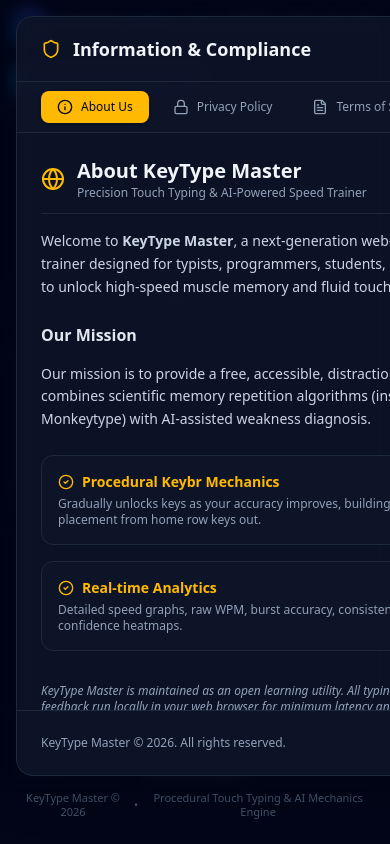
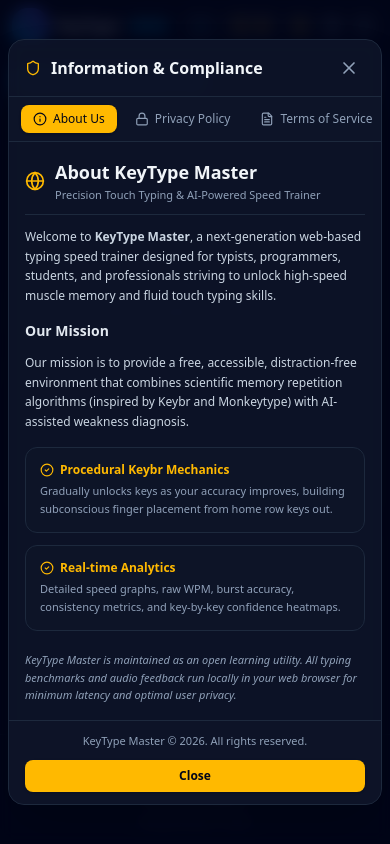
Before and after one commit to SadeemRahman1/keytypemater, a React (Vite) app: page / in a window 390 px wide. Both pictures are taken after a click on the button 364 px from the left and 26 px from the top of the page. Built offline with nearby package versions, Linux system fonts and the light colour scheme.

Commit message:
style: improve mobile responsiveness for footer and modal
Refine layout and spacing for smaller screens to ensure better usability across devices.

```diff
--- a/src/App.tsx
+++ b/src/App.tsx
@@ -285,41 +285,41 @@
       </main>
 
       {/* Footer */}
-      <footer className="py-6 px-4 text-center text-xs text-slate-500 border-t border-slate-800/40 select-none space-y-2">
-        <div className="flex items-center justify-center gap-4 flex-wrap text-slate-400">
+      <footer className="py-4 sm:py-6 px-3 sm:px-4 text-center text-xs text-slate-500 border-t border-slate-800/40 select-none space-y-2">
+        <div className="flex items-center justify-center gap-2 sm:gap-4 flex-wrap text-xs text-slate-400">
           <button
             onClick={() => openLegalModal('about')}
-            className="hover:text-amber-400 transition-colors cursor-pointer"
+            className="hover:text-amber-400 transition-colors cursor-pointer py-1 px-1.5"
           >
             About Us
           </button>
-          <span>•</span>
+          <span className="text-slate-700">•</span>
           <button
             onClick={() => openLegalModal('privacy')}
-            className="hover:text-amber-400 transition-colors cursor-pointer"
+            className="hover:text-amber-400 transition-colors cursor-pointer py-1 px-1.5"
           >
             Privacy Policy
           </button>
-          <span>•</span>
+          <span className="text-slate-700">•</span>
           <button
             onClick={() => openLegalModal('terms')}
-            className="hover:text-amber-400 transition-colors cursor-pointer"
+            className="hover:text-amber-400 transition-colors cursor-pointer py-1 px-1.5"
           >
             Terms of Service
           </button>
-          <span>•</span>
+          <span className="text-slate-700">•</span>
           <button
             onClick={() => openLegalModal('contact')}
-            className="hover:text-amber-400 transition-colors cursor-pointer"
+            className="hover:text-amber-400 transition-colors cursor-pointer py-1 px-1.5"
           >
             Contact & Support
           </button>
         </div>
 
-        <p className="flex items-center justify-center gap-1 text-[11px] text-slate-600">
+        <p className="flex items-center justify-center gap-1.5 flex-wrap text-[10px] sm:text-[11px] text-slate-600">
           <span>KeyType Master © 2026</span>
-          <span>•</span>
-          <span>Procedural Touch Typing & AI Mechanics Engine</span>
+          <span className="hidden sm:inline">•</span>
+          <span className="hidden sm:inline">Procedural Touch Typing & AI Mechanics Engine</span>
         </p>
       </footer>
 
--- a/src/components/LegalPagesModal.tsx
+++ b/src/components/LegalPagesModal.tsx
@@ -20,15 +20,15 @@
   const theme = THEMES[settings.theme];
 
   return (
-    <div className="fixed inset-[#0000] z-50 flex items-center justify-center bg-slate-950/80 backdrop-blur-sm p-4 animate-fadeIn">
+    <div className="fixed inset-0 z-50 flex items-center justify-center bg-slate-950/80 backdrop-blur-sm p-2 sm:p-4 animate-fadeIn">
       <div
-        className={`relative w-full max-w-4xl max-h-[90vh] flex flex-col rounded-2xl border ${theme.border} ${theme.panelBg} shadow-2xl overflow-hidden`}
+        className={`relative w-full max-w-4xl max-h-[92vh] sm:max-h-[90vh] flex flex-col rounded-2xl border ${theme.border} ${theme.panelBg} shadow-2xl overflow-hidden`}
       >
         {/* Modal Header */}
-        <div className={`flex items-center justify-between px-6 py-4 border-b ${theme.border}`}>
-          <div className="flex items-center gap-3">
-            <Shield className="w-5 h-5 text-amber-400" />
-            <h3 className="font-bold text-lg text-slate-100">
+        <div className={`flex items-center justify-between px-4 sm:px-6 py-3 sm:py-4 border-b ${theme.border}`}>
+          <div className="flex items-center gap-2.5 sm:gap-3">
+            <Shield className="w-4 h-4 sm:w-5 sm:h-5 text-amber-400 shrink-0" />
+            <h3 className="font-bold text-base sm:text-lg text-slate-100">
               Information & Compliance
             </h3>
           </div>
@@ -41,65 +41,65 @@
         </div>
 
         {/* Modal Navigation Tabs */}
-        <div className={`flex items-center gap-2 px-6 py-2.5 border-b ${theme.border} bg-slate-900/50 overflow-x-auto`}>
+        <div className={`flex items-center gap-1.5 sm:gap-2 px-3 sm:px-6 py-2 sm:py-2.5 border-b ${theme.border} bg-slate-900/50 overflow-x-auto scrollbar-none`}>
           <button
             onClick={() => setActiveTab('about')}
-            className={`flex items-center gap-2 px-4 py-2 rounded-lg text-xs font-medium transition-all cursor-pointer whitespace-nowrap ${
+            className={`flex items-center gap-1.5 px-3 sm:px-4 py-1.5 sm:py-2 rounded-lg text-xs font-medium transition-all cursor-pointer whitespace-nowrap shrink-0 ${
               activeTab === 'about'
                 ? 'bg-amber-400 text-slate-950 font-bold shadow'
                 : 'text-slate-400 hover:text-slate-200 hover:bg-slate-800/60'
             }`}
           >
-            <Info className="w-4 h-4" />
+            <Info className="w-3.5 h-3.5 sm:w-4 sm:h-4" />
             <span>About Us</span>
           </button>
 
           <button
             onClick={() => setActiveTab('privacy')}
-            className={`flex items-center gap-2 px-4 py-2 rounded-lg text-xs font-medium transition-all cursor-pointer whitespace-nowrap ${
+            className={`flex items-center gap-1.5 px-3 sm:px-4 py-1.5 sm:py-2 rounded-lg text-xs font-medium transition-all cursor-pointer whitespace-nowrap shrink-0 ${
               activeTab === 'privacy'
                 ? 'bg-amber-400 text-slate-950 font-bold shadow'
                 : 'text-slate-400 hover:text-slate-200 hover:bg-slate-800/60'
             }`}
           >
-            <Lock className="w-4 h-4" />
+            <Lock className="w-3.5 h-3.5 sm:w-4 sm:h-4" />
             <span>Privacy Policy</span>
           </button>
 
           <button
             onClick={() => setActiveTab('terms')}
-            className={`flex items-center gap-2 px-4 py-2 rounded-lg text-xs font-medium transition-all cursor-pointer whitespace-nowrap ${
+            className={`flex items-center gap-1.5 px-3 sm:px-4 py-1.5 sm:py-2 rounded-lg text-xs font-medium transition-all cursor-pointer whitespace-nowrap shrink-0 ${
               activeTab === 'terms'
                 ? 'bg-amber-400 text-slate-950 font-bold shadow'
                 : 'text-slate-400 hover:text-slate-200 hover:bg-slate-800/60'
             }`}
           >
-            <FileText className="w-4 h-4" />
+            <FileText className="w-3.5 h-3.5 sm:w-4 sm:h-4" />
             <span>Terms of Service</span>
           </button>
 
           <button
             onClick={() => setActiveTab('contact')}
-            className={`flex items-center gap-2 px-4 py-2 rounded-lg text-xs font-medium transition-all cursor-pointer whitespace-nowrap ${
+            className={`flex items-center gap-1.5 px-3 sm:px-4 py-1.5 sm:py-2 rounded-lg text-xs font-medium transition-all cursor-pointer whitespace-nowrap shrink-0 ${
               activeTab === 'contact'
                 ? 'bg-amber-400 text-slate-950 font-bold shadow'
                 : 'text-slate-400 hover:text-slate-200 hover:bg-slate-800/60'
             }`}
           >
-            <Mail className="w-4 h-4" />
+            <Mail className="w-3.5 h-3.5 sm:w-4 sm:h-4" />
             <span>Contact Us</span>
           </button>
         </div>
 
         {/* Tab Body Content */}
-        <div className="flex-1 overflow-y-auto p-6 text-slate-300 text-sm leading-relaxed space-y-6">
+        <div className="flex-1 overflow-y-auto p-4 sm:p-6 text-slate-300 text-xs sm:text-sm leading-relaxed space-y-4 sm:space-y-6">
           {activeTab === 'about' && (
-            <div className="space-y-4 animate-fadeIn">
-              <div className="flex items-center gap-3 border-b border-slate-800 pb-3">
-                <Globe className="w-6 h-6 text-amber-400" />
+            <div className="space-y-3 sm:space-y-4 animate-fadeIn">
+              <div className="flex items-center gap-2.5 sm:gap-3 border-b border-slate-800 pb-2.5 sm:pb-3">
+                <Globe className="w-5 h-5 sm:w-6 sm:h-6 text-amber-400 shrink-0" />
                 <div>
-                  <h2 className="text-xl font-bold text-slate-100">About KeyType Master</h2>
-                  <p className="text-xs text-slate-400">Precision Touch Typing & AI-Powered Speed Trainer</p>
+                  <h2 className="text-lg sm:text-xl font-bold text-slate-100">About KeyType Master</h2>
+                  <p className="text-[11px] sm:text-xs text-slate-400">Precision Touch Typing & AI-Powered Speed Trainer</p>
                 </div>
               </div>
 
@@ -107,44 +107,44 @@
                 Welcome to <strong>KeyType Master</strong>, a next-generation web-based typing speed trainer designed for typists, programmers, students, and professionals striving to unlock high-speed muscle memory and fluid touch typing skills.
               </p>
 
-              <h4 className="font-bold text-slate-200 text-base pt-2">Our Mission</h4>
+              <h4 className="font-bold text-slate-200 text-sm sm:text-base pt-1">Our Mission</h4>
               <p>
                 Our mission is to provide a free, accessible, distraction-free environment that combines scientific memory repetition algorithms (inspired by Keybr and Monkeytype) with AI-assisted weakness diagnosis.
               </p>
 
-              <div className="grid grid-cols-1 md:grid-cols-2 gap-4 py-2">
-                <div className="p-4 rounded-xl bg-slate-900/60 border border-slate-800">
-                  <h5 className="font-bold text-amber-400 text-sm mb-1 flex items-center gap-2">
-                    <CheckCircle2 className="w-4 h-4" /> Procedural Keybr Mechanics
+              <div className="grid grid-cols-1 sm:grid-cols-2 gap-3 sm:gap-4 py-1 sm:py-2">
+                <div className="p-3.5 sm:p-4 rounded-xl bg-slate-900/60 border border-slate-800">
+                  <h5 className="font-bold text-amber-400 text-xs sm:text-sm mb-1 flex items-center gap-1.5 sm:gap-2">
+                    <CheckCircle2 className="w-3.5 h-3.5 sm:w-4 sm:h-4 shrink-0" /> Procedural Keybr Mechanics
                   </h5>
-                  <p className="text-xs text-slate-400">
+                  <p className="text-[11px] sm:text-xs text-slate-400">
                     Gradually unlocks keys as your accuracy improves, building subconscious finger placement from home row keys out.
                   </p>
                 </div>
 
-                <div className="p-4 rounded-xl bg-slate-900/60 border border-slate-800">
-                  <h5 className="font-bold text-amber-400 text-sm mb-1 flex items-center gap-2">
-                    <CheckCircle2 className="w-4 h-4" /> Real-time Analytics
+                <div className="p-3.5 sm:p-4 rounded-xl bg-slate-900/60 border border-slate-800">
+                  <h5 className="font-bold text-amber-400 text-xs sm:text-sm mb-1 flex items-center gap-1.5 sm:gap-2">
+                    <CheckCircle2 className="w-3.5 h-3.5 sm:w-4 sm:h-4 shrink-0" /> Real-time Analytics
                   </h5>
-                  <p className="text-xs text-slate-400">
+                  <p className="text-[11px] sm:text-xs text-slate-400">
                     Detailed speed graphs, raw WPM, burst accuracy, consistency metrics, and key-by-key confidence heatmaps.
                   </p>
                 </div>
               </div>
 
-              <p className="text-xs text-slate-400 italic pt-2">
+              <p className="text-[11px] sm:text-xs text-slate-400 italic pt-1">
                 KeyType Master is maintained as an open learning utility. All typing benchmarks and audio feedback run locally in your web browser for minimum latency and optimal user privacy.
               </p>
             </div>
           )}
 
           {activeTab === 'privacy' && (
-            <div className="space-y-4 animate-fadeIn">
-              <div className="flex items-center gap-3 border-b border-slate-800 pb-3">
-                <Lock className="w-6 h-6 text-emerald-400" />
+            <div className="space-y-3 sm:space-y-4 animate-fadeIn">
+              <div className="flex items-center gap-2.5 sm:gap-3 border-b border-slate-800 pb-2.5 sm:pb-3">
+                <Lock className="w-5 h-5 sm:w-6 sm:h-6 text-emerald-400 shrink-0" />
                 <div>
-                  <h2 className="text-xl font-bold text-slate-100">Privacy Policy</h2>
-                  <p className="text-xs text-slate-400">Last updated: July 2026 • Google AdSense GDPR & CCPA Compliant</p>
+                  <h2 className="text-lg sm:text-xl font-bold text-slate-100">Privacy Policy</h2>
+                  <p className="text-[11px] sm:text-xs text-slate-400">Last updated: July 2026 • Google AdSense GDPR & CCPA Compliant</p>
                 </div>
               </div>
 
@@ -152,12 +152,12 @@
                 At <strong>KeyType Master</strong>, accessible from our web platform, user privacy is one of our main priorities. This Privacy Policy document outlines the types of information collected and recorded by KeyType Master and how we use it.
               </p>
 
-              <h4 className="font-bold text-slate-200 text-sm pt-2">1. Local Storage & Client Processing</h4>
+              <h4 className="font-bold text-slate-200 text-xs sm:text-sm pt-1">1. Local Storage & Client Processing</h4>
               <p>
                 KeyType Master operates primarily in your browser. Your custom sound preferences, theme choices, unlock progressions, and historical typing test scores are saved locally in your browser&apos;s <code>localStorage</code>. No personal keystroke logs or sensitive text data are transmitted to external servers.
               </p>
 
-              <h4 className="font-bold text-slate-200 text-sm pt-2">2. Google DoubleClick DART Cookie & AdSense</h4>
+              <h4 className="font-bold text-slate-200 text-xs sm:text-sm pt-1">2. Google DoubleClick DART Cookie & AdSense</h4>
               <p>
                 Google is a third-party vendor on our site. It also uses cookies, known as DART cookies, to serve ads to our site visitors based upon their visit to our platform and other sites on the internet. However, visitors may choose to decline the use of DART cookies by visiting the Google ad and content network Privacy Policy at the following URL:
                 <br />
@@ -165,22 +165,22 @@
                   href="https://policies.google.com/technologies/ads"
                   target="_blank"
                   rel="noreferrer"
-                  className="text-amber-400 underline hover:text-amber-300 transition-colors inline-block mt-1"
+                  className="text-amber-400 underline hover:text-amber-300 transition-colors inline-block mt-1 break-all"
                 >
                   https://policies.google.com/technologies/ads
                 </a>
               </p>
 
-              <h4 className="font-bold text-slate-200 text-sm pt-2">3. Advertising Partners Privacy Policies</h4>
+              <h4 className="font-bold text-slate-200 text-xs sm:text-sm pt-1">3. Advertising Partners Privacy Policies</h4>
               <p>
                 Third-party ad servers or ad networks use technologies like cookies, JavaScript, or Web Beacons that are used in their respective advertisements and links that appear on KeyType Master. They automatically receive your IP address when this occurs. These technologies are used to measure the effectiveness of their advertising campaigns and/or to personalize the advertising content that you see on websites that you visit.
               </p>
 
-              <h4 className="font-bold text-slate-200 text-sm pt-2">4. GDPR Data Protection Rights</h4>
+              <h4 className="font-bold text-slate-200 text-xs sm:text-sm pt-1">4. GDPR Data Protection Rights</h4>
               <p>
                 We would like to make sure you are fully aware of all of your data protection rights. Every user is entitled to:
               </p>
-              <ul className="list-disc pl-5 space-y-1 text-xs text-slate-300">
+              <ul className="list-disc pl-5 space-y-1 text-[11px] sm:text-xs text-slate-300">
                 <li><strong>The right to access:</strong> You have the right to request copies of your personal data.</li>
                 <li><strong>The right to erasure:</strong> You have the right to clear your local storage data at any time via the History tab.</li>
                 <li><strong>The right to restrict processing:</strong> You can opt out of personalized advertising at any time.</li>
@@ -189,12 +189,12 @@
           )}
 
           {activeTab === 'terms' && (
-            <div className="space-y-4 animate-fadeIn">
-              <div className="flex items-center gap-3 border-b border-slate-800 pb-3">
-                <FileText className="w-6 h-6 text-sky-400" />
+            <div className="space-y-3 sm:space-y-4 animate-fadeIn">
+              <div className="flex items-center gap-2.5 sm:gap-3 border-b border-slate-800 pb-2.5 sm:pb-3">
+                <FileText className="w-5 h-5 sm:w-6 sm:h-6 text-sky-400 shrink-0" />
                 <div>
-                  <h2 className="text-xl font-bold text-slate-100">Terms of Service</h2>
-                  <p className="text-xs text-slate-400">Terms of Use & Fair Usage Policy</p>
+                  <h2 className="text-lg sm:text-xl font-bold text-slate-100">Terms of Service</h2>
+                  <p className="text-[11px] sm:text-xs text-slate-400">Terms of Use & Fair Usage Policy</p>
                 </div>
               </div>
 
@@ -202,17 +202,17 @@
                 By accessing or using <strong>KeyType Master</strong>, you agree to be bound by these Terms of Service and all applicable laws and regulations.
               </p>
 
-              <h4 className="font-bold text-slate-200 text-sm pt-2">1. Use License</h4>
+              <h4 className="font-bold text-slate-200 text-xs sm:text-sm pt-1">1. Use License</h4>
               <p>
                 Permission is granted to temporarily access and use the educational typing software on KeyType Master for personal, non-commercial, educational practice only.
               </p>
 
-              <h4 className="font-bold text-slate-200 text-sm pt-2">2. Prohibited Conduct</h4>
+              <h4 className="font-bold text-slate-200 text-xs sm:text-sm pt-1">2. Prohibited Conduct</h4>
               <p>
                 Users agree not to attempt to reverse engineer, exploit, run automated score-falsification bots, or overload the platform infrastructure.
               </p>
 
-              <h4 className="font-bold text-slate-200 text-sm pt-2">3. Disclaimer</h4>
+              <h4 className="font-bold text-slate-200 text-xs sm:text-sm pt-1">3. Disclaimer</h4>
               <p>
                 The materials and typing benchmarks on KeyType Master are provided on an &apos;as is&apos; basis. KeyType Master makes no warranties, expressed or implied, and hereby disclaims and negates all other warranties including without limitation fitness for a particular purpose.
               </p>
@@ -220,12 +220,12 @@
           )}
 
           {activeTab === 'contact' && (
-            <div className="space-y-4 animate-fadeIn">
-              <div className="flex items-center gap-3 border-b border-slate-800 pb-3">
-                <Mail className="w-6 h-6 text-indigo-400" />
+            <div className="space-y-3 sm:space-y-4 animate-fadeIn">
+              <div className="flex items-center gap-2.5 sm:gap-3 border-b border-slate-800 pb-2.5 sm:pb-3">
+                <Mail className="w-5 h-5 sm:w-6 sm:h-6 text-indigo-400 shrink-0" />
                 <div>
-                  <h2 className="text-xl font-bold text-slate-100">Contact & Support</h2>
-                  <p className="text-xs text-slate-400">Inquiries, Feedback & AdSense Compliance Contact</p>
+                  <h2 className="text-lg sm:text-xl font-bold text-slate-100">Contact & Support</h2>
+                  <p className="text-[11px] sm:text-xs text-slate-400">Inquiries, Feedback & AdSense Compliance Contact</p>
                 </div>
               </div>
 
@@ -233,29 +233,29 @@
                 Have questions, feature requests, or compliance inquiries regarding KeyType Master? We welcome feedback from typists and visitors!
               </p>
 
-              <div className="grid grid-cols-1 md:grid-cols-2 gap-4 my-2">
-                <div className="p-4 rounded-xl bg-slate-900/60 border border-slate-800 flex flex-col justify-between">
+              <div className="grid grid-cols-1 sm:grid-cols-2 gap-3 sm:gap-4 my-2">
+                <div className="p-3.5 sm:p-4 rounded-xl bg-slate-900/60 border border-slate-800 flex flex-col justify-between gap-2">
                   <div>
-                    <h5 className="font-bold text-slate-100 text-sm mb-1">Email Support</h5>
-                    <p className="text-xs text-slate-400">For general support, feedback, and bugs:</p>
-                    <span className="text-amber-400 font-mono text-xs block mt-2 font-bold select-all">
+                    <h5 className="font-bold text-slate-100 text-xs sm:text-sm mb-1">Email Support</h5>
+                    <p className="text-[11px] sm:text-xs text-slate-400">For general support, feedback, and bugs:</p>
+                    <span className="text-amber-400 font-mono text-[11px] sm:text-xs block mt-2 font-bold select-all break-all">
                       support@keytypemaster.com
                     </span>
                   </div>
                 </div>
 
-                <div className="p-4 rounded-xl bg-slate-900/60 border border-slate-800 flex flex-col justify-between">
+                <div className="p-3.5 sm:p-4 rounded-xl bg-slate-900/60 border border-slate-800 flex flex-col justify-between gap-2">
                   <div>
-                    <h5 className="font-bold text-slate-100 text-sm mb-1">Business & AdSense</h5>
-                    <p className="text-xs text-slate-400">For advertising and partnership inquiries:</p>
-                    <span className="text-amber-400 font-mono text-xs block mt-2 font-bold select-all">
+                    <h5 className="font-bold text-slate-100 text-xs sm:text-sm mb-1">Business & AdSense</h5>
+                    <p className="text-[11px] sm:text-xs text-slate-400">For advertising and partnership inquiries:</p>
+                    <span className="text-amber-400 font-mono text-[11px] sm:text-xs block mt-2 font-bold select-all break-all">
                       adsense@keytypemaster.com
                     </span>
                   </div>
                 </div>
               </div>
 
-              <div className="p-4 rounded-xl bg-amber-500/10 border border-amber-500/20 text-xs text-amber-200">
+              <div className="p-3 sm:p-4 rounded-xl bg-amber-500/10 border border-amber-500/20 text-[11px] sm:text-xs text-amber-200">
                 <strong>Response Time:</strong> We strive to respond to all inquiries within 24–48 business hours.
               </div>
             </div>
@@ -263,11 +263,11 @@
         </div>
 
         {/* Modal Footer */}
-        <div className={`flex items-center justify-between px-6 py-4 border-t ${theme.border} bg-slate-900/40 text-xs text-slate-400`}>
+        <div className={`flex flex-col sm:flex-row items-center justify-between gap-2.5 sm:gap-0 px-4 sm:px-6 py-3 sm:py-4 border-t ${theme.border} bg-slate-900/40 text-[11px] sm:text-xs text-slate-400 text-center sm:text-left`}>
           <span>KeyType Master © 2026. All rights reserved.</span>
           <button
             onClick={onClose}
-            className="px-4 py-2 rounded-lg bg-amber-400 hover:bg-amber-300 text-slate-950 font-bold transition-all cursor-pointer shadow"
+            className="w-full sm:w-auto px-4 py-2 rounded-lg bg-amber-400 hover:bg-amber-300 text-slate-950 font-bold transition-all cursor-pointer shadow text-xs"
           >
             Close
           </button>
```
